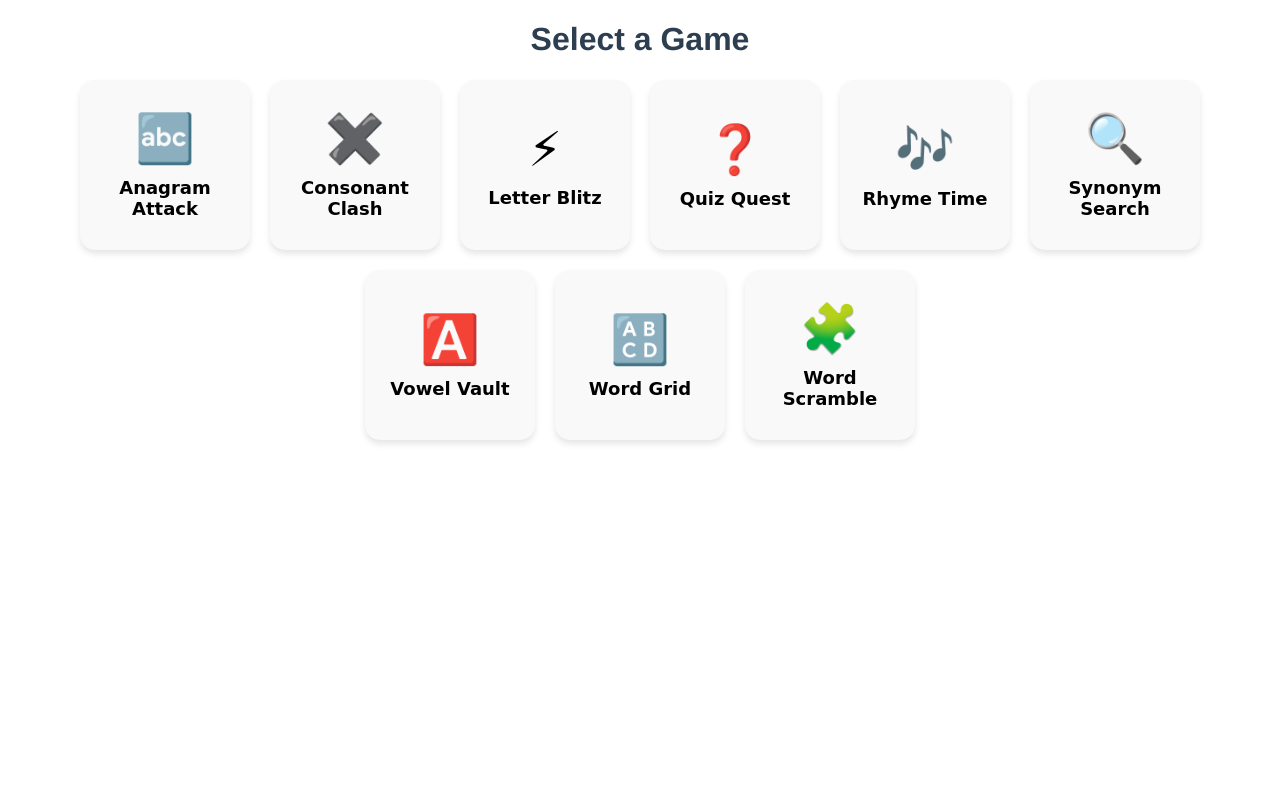
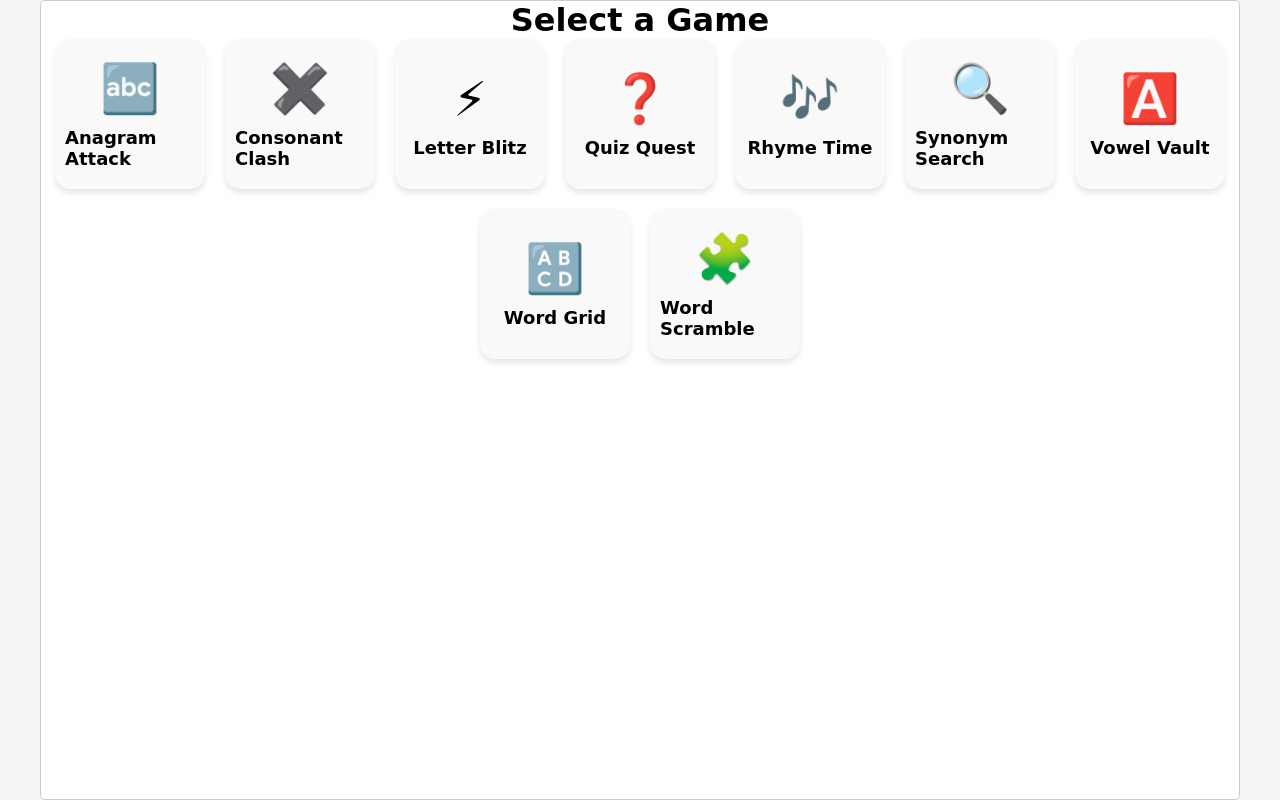
Before and after one commit to joseph-johnson27001/game-world, a Vue app: page / in a window 1280 px wide. Built offline with nearby package versions, Linux system fonts and the light colour scheme; the HTML template or start-up script is replaced by a standard one.

Commit message:
Whole site style updates

```diff
--- a/src/App.vue
+++ b/src/App.vue
@@ -1,26 +1,32 @@
 <template>
-  <router-view />
+  <main>
+    <router-view />
+  </main>
 </template>
 
 <style>
-#app {
-  font-family: Avenir, Helvetica, Arial, sans-serif;
-  -webkit-font-smoothing: antialiased;
-  -moz-osx-font-smoothing: grayscale;
-  text-align: center;
-  color: #2c3e50;
+* {
+  margin: 0;
+  padding: 0;
+  box-sizing: border-box;
 }
 
-nav {
-  padding: 30px;
+#app {
+  display: flex;
+  justify-content: center;
+  background-color: #f5f5f5;
 }
 
-nav a {
-  font-weight: bold;
-  color: #2c3e50;
+main {
+  max-width: 1200px;
+  border: 1px solid #ccc;
+  border-radius: 5px;
+  height: 100vh;
+  background-color: white;
 }
 
-nav a.router-link-exact-active {
-  color: #42b983;
+h1 {
+  text-align: center;
+  font-family: "Comic Sans MS", cursive, sans-serif;
 }
 </style>
```
